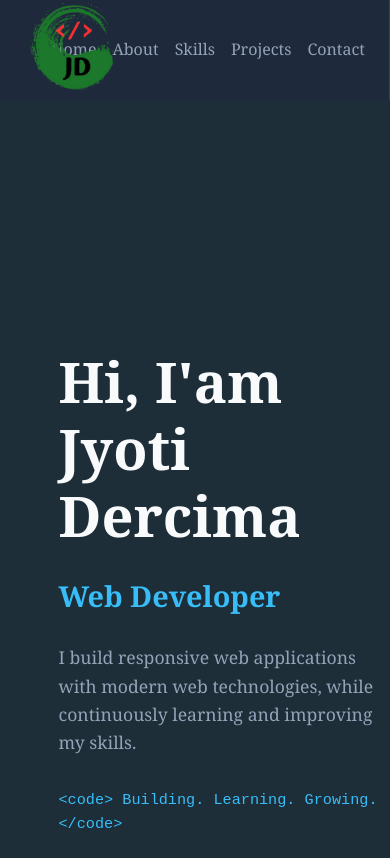
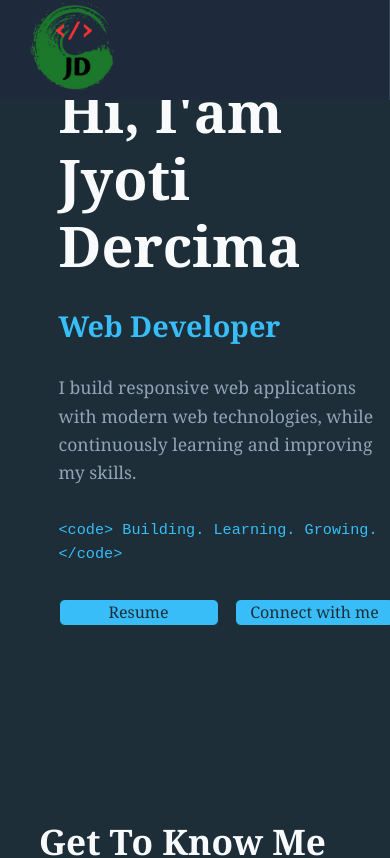
Before and after one commit to jyotidercima/portfolio-website-jd, a React (Vite) app in the folder client/: page / in a window 390 px wide. Shown: the top 858 px of the page. Built offline with nearby package versions, Linux system fonts and the light colour scheme.

Commit message:
trying to fix nav and hero alignment

```diff
--- a/client/src/components/Navbar.jsx
+++ b/client/src/components/Navbar.jsx
@@ -5,7 +5,7 @@ import Footer from './Footer'
 import logo from "../assets/logo.png"
 function Navbar() {
 
-    const [menuOpen, setMenuOpen] = useState(true);
+    const [menuOpen, setMenuOpen] = useState(false);
 
 
 
--- a/client/src/index.css
+++ b/client/src/index.css
@@ -64,7 +64,7 @@ body {
 
   .content {
     width: 100vw;
-    margin: 0;
+    margin: -170px auto;
   }
 
 
--- a/client/src/style/Hero.css
+++ b/client/src/style/Hero.css
@@ -59,12 +59,14 @@
 
 .hero-buttons {
     display: flex;
+    justify-content: center;
+    align-items: center;
     gap: 1rem;
 }
 
 .hero-buttons a {
     display: inline-block;
-    padding: 1.75rem 3rem;
+    padding: 1.75rem 2.5rem;
     text-decoration: none;
     border: 1px solid var(--bg-color);
     color: var(--bg-color);
@@ -139,8 +141,7 @@
 @media (max-width: 780px) {
 
     #hero {
-        margin: 100px auto;
-
+        margin: 0 auto;
         width: 100vw;
         padding: 15%;
 
```
